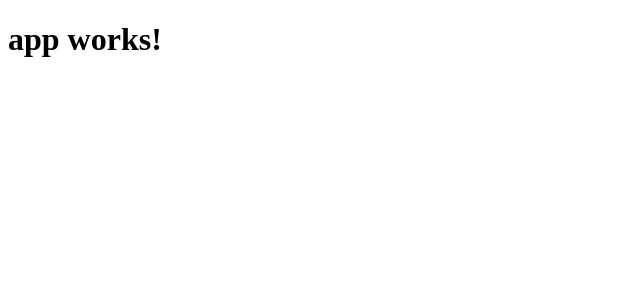
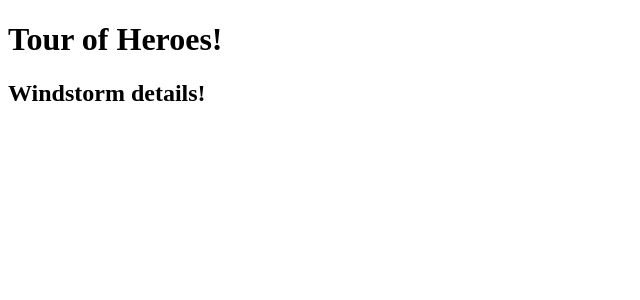
Before and after one commit to rodneystrong/tour-heroes-webpack, an Angular app in the folder tour-heroes/: page / in a window 1280 px wide. Shown: the top 300 px of the page, without its empty margins (0-640 px from the left). Built offline with nearby package versions, Linux system fonts and the light colour scheme.

Commit message:
added property to app.component.ts to be displayed on app.component.html

```diff
--- a/tour-heroes/src/app/app.component.html
+++ b/tour-heroes/src/app/app.component.html
@@ -1,3 +1,6 @@
 <h1>
   {{title}}
 </h1>
+<h2>
+  {{hero}} details!
+</h2>
--- a/tour-heroes/src/app/app.component.ts
+++ b/tour-heroes/src/app/app.component.ts
@@ -6,5 +6,6 @@ import { Component } from '@angular/core';
   styleUrls: ['./app.component.css']
 })
 export class AppComponent {
-  title = 'app works!';
+  title = 'Tour of Heroes!';
+  hero = 'Windstorm';
 }
```
